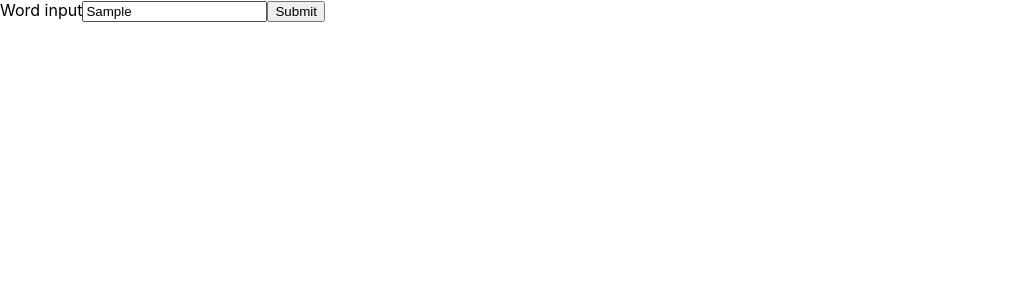
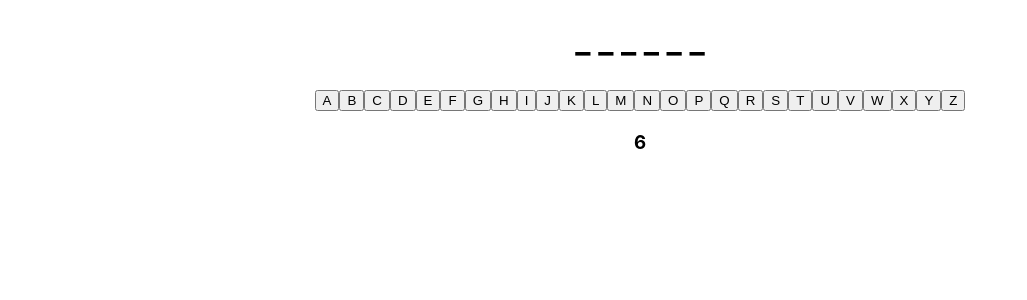
Before and after one commit to Purritzo/tiktok-project, a React (Create React App) app: page / in a window 1280 px wide. Both pictures are taken after typing "Sample" into the empty fields and a click on the input "Submit". Shown: the top 300 px of the page, without its empty margins (0-1027 px from the left). Built offline with nearby package versions, Linux system fonts and the light colour scheme.

Commit message:
base structure done, see hangman,js

```diff
--- a/src/App.js
+++ b/src/App.js
@@ -1,10 +1,14 @@
 //import logo from './logo.svg';
-import NameForm from './Zach-part.js';
+import './App.css'
+import Hangman from './components/Hangman';
+//import Webpage from './components/Webpage';
 
 function App() {
   return (
     <div className="App">
-        <NameForm />
+      <>
+        <Hangman />
+      </>
     </div>
   );
 }
--- /dev/null
+++ b/src/components/GameLogic.js
@@ -0,0 +1,36 @@
+import React, { Component } from 'react'
+//import ReactDOM from 'react-dom/client'
+
+export default class GameLogic extends Component {
+  constructor(props) {
+    super(props);
+    this.state = {finished: false, length: 0, tries_left: 6};
+
+  }
+
+
+
+  componentDidUpdate(prevProps) {
+    if (this.props !== prevProps){
+        this.setState({
+            length: this.props.word.length
+        })
+    }
+  }
+
+
+
+  render() {
+    var word_display = "_ ".repeat(this.state.length)
+    return (
+      <div>
+        <h1>
+            {this.state.length}
+        </h1>
+        <h2>
+            { word_display }
+        </h2>
+      </div>
+    )
+  }
+}
--- a/src/components/Hangman.js
+++ b/src/components/Hangman.js
@@ -1,9 +1,106 @@
-import React from 'react'
+//This is an attempt to put everything into one class to simplify it
 
-export default function Hangman() {
-  return (
-    <div>
-        <h1>Hangman</h1>
-    </div>
-  )
+import React, { Component } from 'react'
+
+export default class Hangman extends Component {
+
+  constructor(props){
+    super(props)
+    //properties belonging to this class
+    this.state = {stage : 1, word : '', guesses : 6, value : '', word_display : ''}
+
+    //methods for this class, binding for javascript purposes
+    this.handleChange = this.handleChange.bind(this);
+    this.handleSubmit = this.handleSubmit.bind(this);
+    this.checkLetter = this.checkLetter.bind(this);
+    this.makeButton = this.makeButton.bind(this);
+    this.checkEnd = this.checkEnd.bind(this);
+  }
+
+  //this function changes value property as the input field changes (is this needed?)
+  handleChange(event) {
+    this.setState({value: event.target.value});
+  }
+
+  //this function stores the submitted word, and creates the display that will be shown to the player
+  handleSubmit(event) {
+    this.setState({
+      word: this.state.value,
+      word_display: "_ ".repeat(this.state.value.length),
+      stage : 2
+    })
+    event.preventDefault();
+  }
+
+  //this function checks if the letter of the button pressed is present in the word
+  //it proceeds to update the display, then checks if the game has ended
+  checkLetter(event) {
+    var temp = this.state.word_display
+    var index = this.state.word.indexOf(event.target.value)
+    if (index !== -1){
+      temp = temp.substring(0,index) + event.target.value + temp.substring(index+2)
+      this.setState({
+          word_display : temp
+      })
+
+    } else {
+        this.setState({
+            guesses : this.state.guesses - 1
+        })
+    }
+    this.checkEnd();
+    event.preventDefault();
+  }
+
+  //this function checks if the game has ended
+  checkEnd(){
+    if (this.state.guesses === 0){
+        console.log("game over")
+    } else if (this.state.word === this.state.word_display) {
+        console.log("you win")
+    }
+  }
+
+  //this function is to facilitate the creation of buttons using a for loop
+  makeButton(letter){
+    return (
+      <button value={letter} onClick={this.checkLetter}>
+          {letter}
+      </button>
+    )
+  }
+
+  //vital render function, outputs HTML
+  render() {
+    if (this.state.stage === 1){
+      return (
+        <div>
+          <form onSubmit={this.handleSubmit}>
+            <label>
+              Word input
+              <input type="text" value={this.state.value} onChange={this.handleChange} />
+            </label>
+            <input type="submit" value="Submit" />
+          </form>
+        </div>
+      )
+    }
+
+    if (this.state.stage === 2){
+        const letters = ["A","B","C","D","E","F","G","H","I","J","K","L","M","N","O","P","Q","R","S","T","U","V","W","X","Y","Z"]
+        return (
+            <div>
+              <h1>
+                {this.state.word_display}
+              </h1>
+              <h2>
+                {letters.map(this.makeButton)}
+              </h2>
+              <h3>
+                  {this.state.guesses}
+              </h3>
+            </div>
+        )
+    }
+  }
 }
--- a/src/Zach-part.js
+++ b/src/components/NameForm.js
@@ -1,10 +1,13 @@
 import React, { Component } from 'react'
-import ReactDOM from 'react-dom/client'
-export default class NameForm extends React.Component {
+import GameLogic from './GameLogic';
+//import ReactDOM from 'react-dom'
+
+export default class NameForm extends Component {
   constructor(props) {
     super(props);
-    this.state = {value: ''};
+    this.state = {word: '', value: ''};
 
+    //methods for this class
     this.handleChange = this.handleChange.bind(this);
     this.handleSubmit = this.handleSubmit.bind(this);
   }
@@ -14,12 +17,18 @@ export default class NameForm extends React.Component {
   }
 
   handleSubmit(event) {
-    alert('Word submitted: ' + this.state.value);
+    //alert('Word submitted: ' + this.state.value);
+    this.setState({
+      word: this.state.value
+    })
     event.preventDefault();
+    //console.log(this.state.value);
   }
+
 
   render() {
     return (
+      <>
       <form onSubmit={this.handleSubmit}>
         <label>
           Word input
@@ -27,11 +36,23 @@ export default class NameForm extends React.Component {
         </label>
         <input type="submit" value="Submit" />
       </form>
+      <div>
+        <h1>
+          Current word: {this.state.word}
+        </h1>
+        <h2>
+          Length: <GameLogic word={this.state.word} />
+        </h2>
+      </div>
+      </>
     );
   }
+
 }
 
-
-
+/*
 const root = ReactDOM.createRoot(document.getElementById('root'));
-root.render(<NameForm />);
+root.render(
+  <NameForm />
+);
+*/
--- /dev/null
+++ b/src/components/Webpage.js
@@ -0,0 +1,24 @@
+import React, { Component } from 'react'
+import LetterForm from './LetterForm';
+import NameForm from './NameForm'
+
+export default class Webpage extends Component {
+
+  constructor(props){
+    super(props);
+    this.state = {stage : 1}
+
+
+  }
+
+  render() {
+    if (this.state.stage === 1){
+        return (
+        <div>
+            <NameForm />
+            <LetterForm />
+        </div>
+        )
+    }
+  }
+}
--- a/src/index.js
+++ b/src/index.js
@@ -3,6 +3,7 @@ import ReactDOM from 'react-dom/client';
 import './index.css';
 import App from './App';
 import reportWebVitals from './reportWebVitals';
+
 
 const root = ReactDOM.createRoot(document.getElementById('root'));
 root.render(
```
Also changed, not shown: src/components/LetterForm.js (added, +23 -0 lines), src/components/Hangman.css (deleted).
